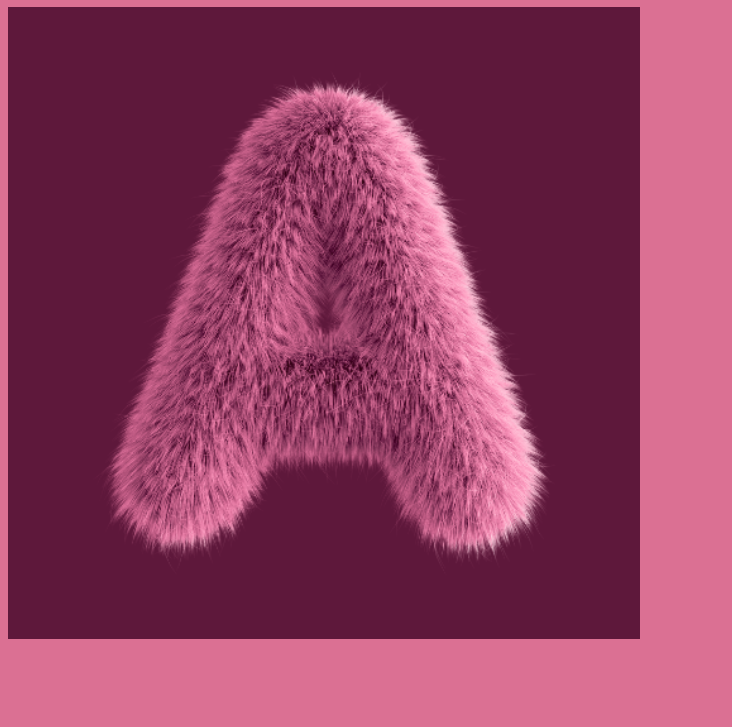
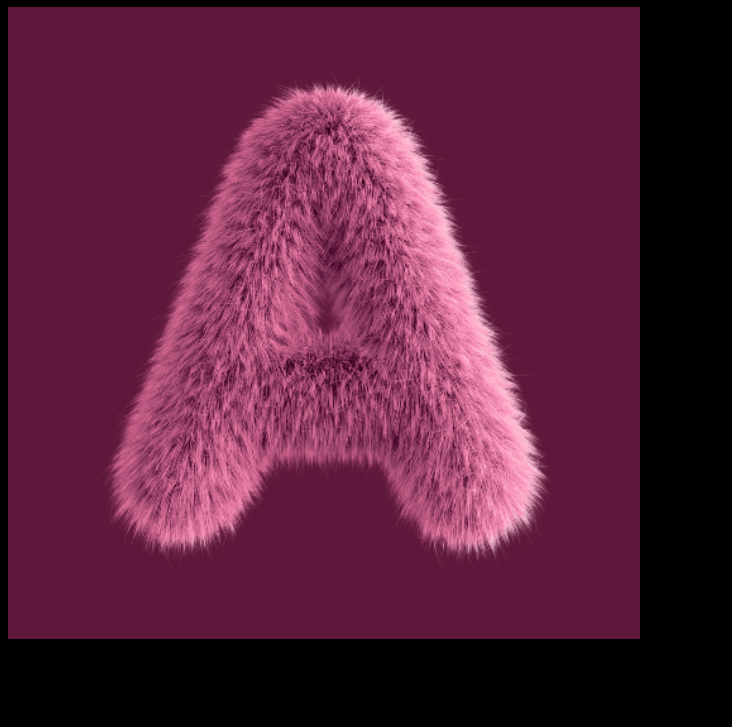
Before and after one commit to anamrani0832/anamvaporware, a plain HTML site: page index.html in a window 1280 px wide. Shown: the part 73-800 px from the top of the page, without its empty margins (0-732 px from the left). Drawn offline with Linux system fonts and the light colour scheme.

Commit message:
Update style.css
color of text is changed

```diff
--- a/style.css
+++ b/style.css
@@ -1,5 +1,6 @@
 body{
-    background-color: palevioletred;
+    background-color: black;
+    color: aliceblue;
     align-items: center;
 }
 #background-img{
```
